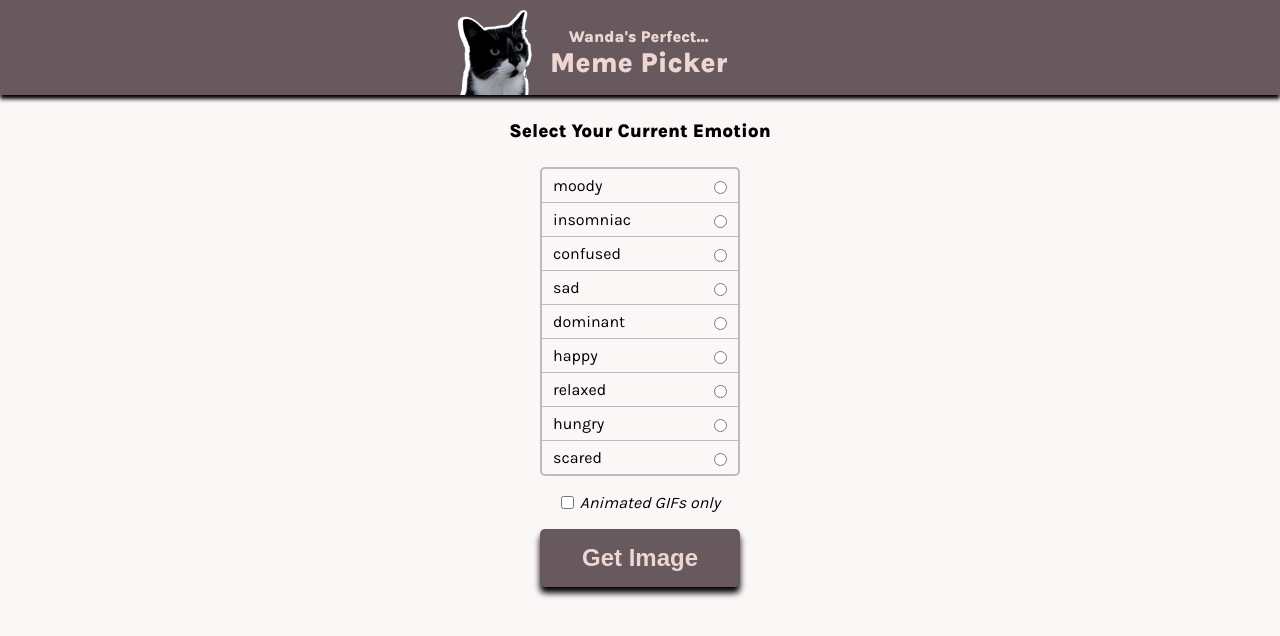
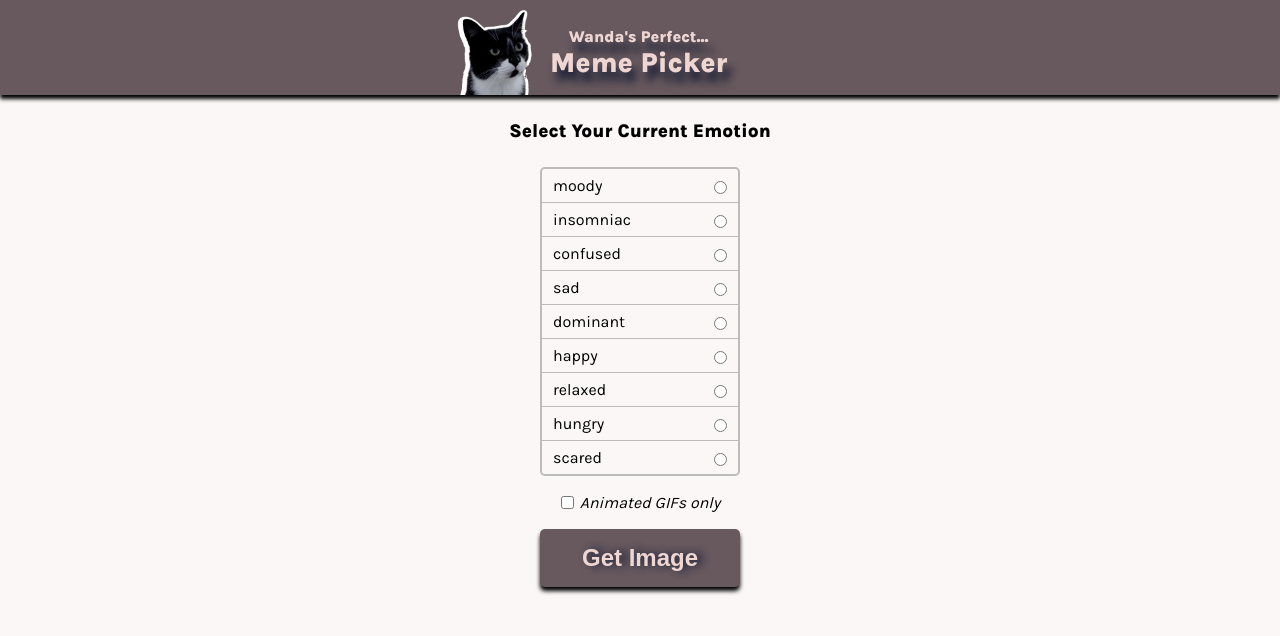
Before and after one commit to wvdh/pumpkins-perfect-meme-picker, a plain HTML site: page index.html in a window 1280 px wide. Drawn offline with Linux system fonts and the light colour scheme.

Commit message:
Update index.css

```diff
--- a/index.css
+++ b/index.css
@@ -13,6 +13,7 @@ h1, h2, h3{
 h1, h2{
     color: #EED6D3;
     margin: 0;
+    text-shadow: 5px 10px 8px #141a32;
 }
 
 h1{
@@ -125,8 +126,9 @@ input[type="radio"]{
     border: none;
     border-radius: 5px;
     margin-bottom: 8px;
-    box-shadow: 0px 6px 6px black;
+    box-shadow: 0px 4px 4px black;
     cursor: pointer;
+    text-shadow: 5px 0px 8px #141a32;
 }
 
 /* modal */
```
